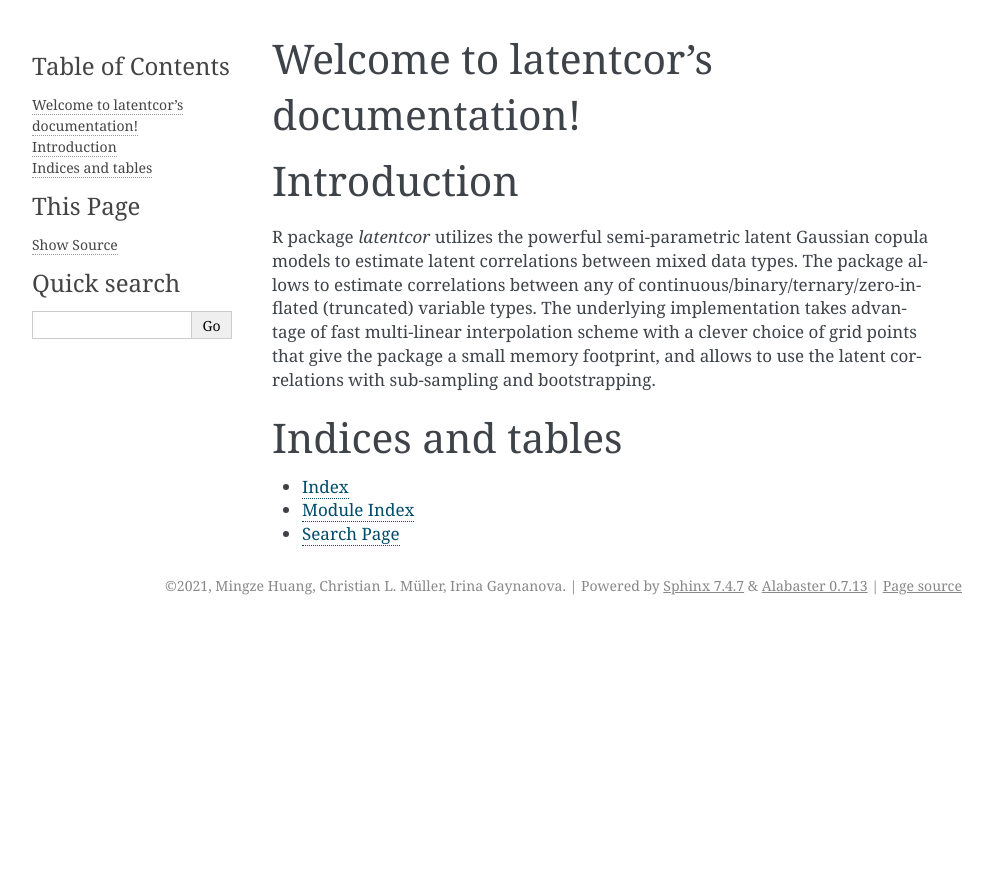
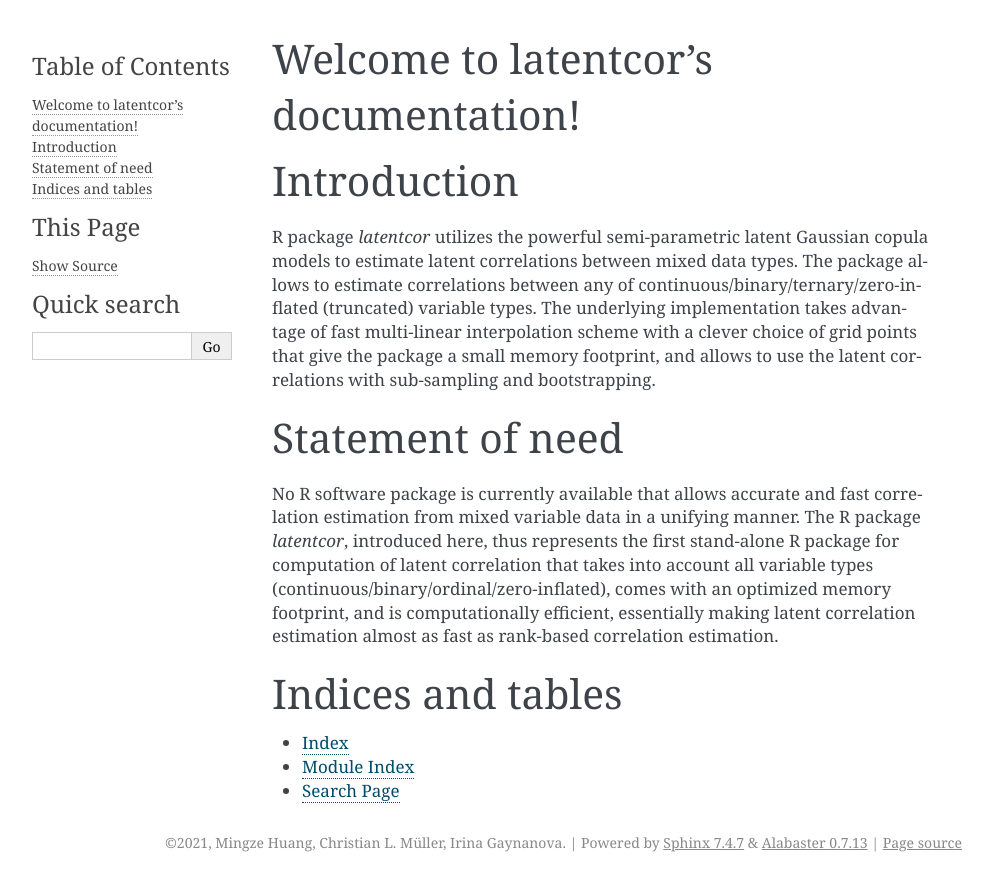
Before and after one commit to mingzehuang/latentcor_py, a Sphinx documentation site: the page built from docs/source/index.rst, in a window 1280 px wide. Shown: the top 891 px of the page, without its empty margins (148-1141 px from the left). Built offline with Sphinx 7.4.7, drawn with Linux system fonts in a browser that asks for light colours.

Commit message:
nice documentation

```diff
--- a/docs/source/index.rst
+++ b/docs/source/index.rst
@@ -15,6 +15,13 @@ Introduction
 
 R package `latentcor` utilizes the powerful semi-parametric latent Gaussian copula models to estimate latent correlations between mixed data types. The package allows to estimate correlations between any of continuous/binary/ternary/zero-inflated (truncated) variable types. The underlying implementation takes advantage of fast multi-linear interpolation scheme with a clever choice of grid points that give the package a small memory footprint, and allows to use the latent correlations with sub-sampling and bootstrapping.
 
+Statement of need
+=================
+
+No R software package is currently available that allows accurate and fast correlation estimation from mixed variable data in a unifying manner. The R package `latentcor`, introduced here, thus represents the first stand-alone R package for
+computation of latent correlation that takes into account all variable types (continuous/binary/ordinal/zero-inflated), comes with an optimized memory footprint,
+and is computationally efficient, essentially making latent correlation estimation almost as fast as rank-based correlation estimation.
+
 
 Indices and tables
 ==================
```
